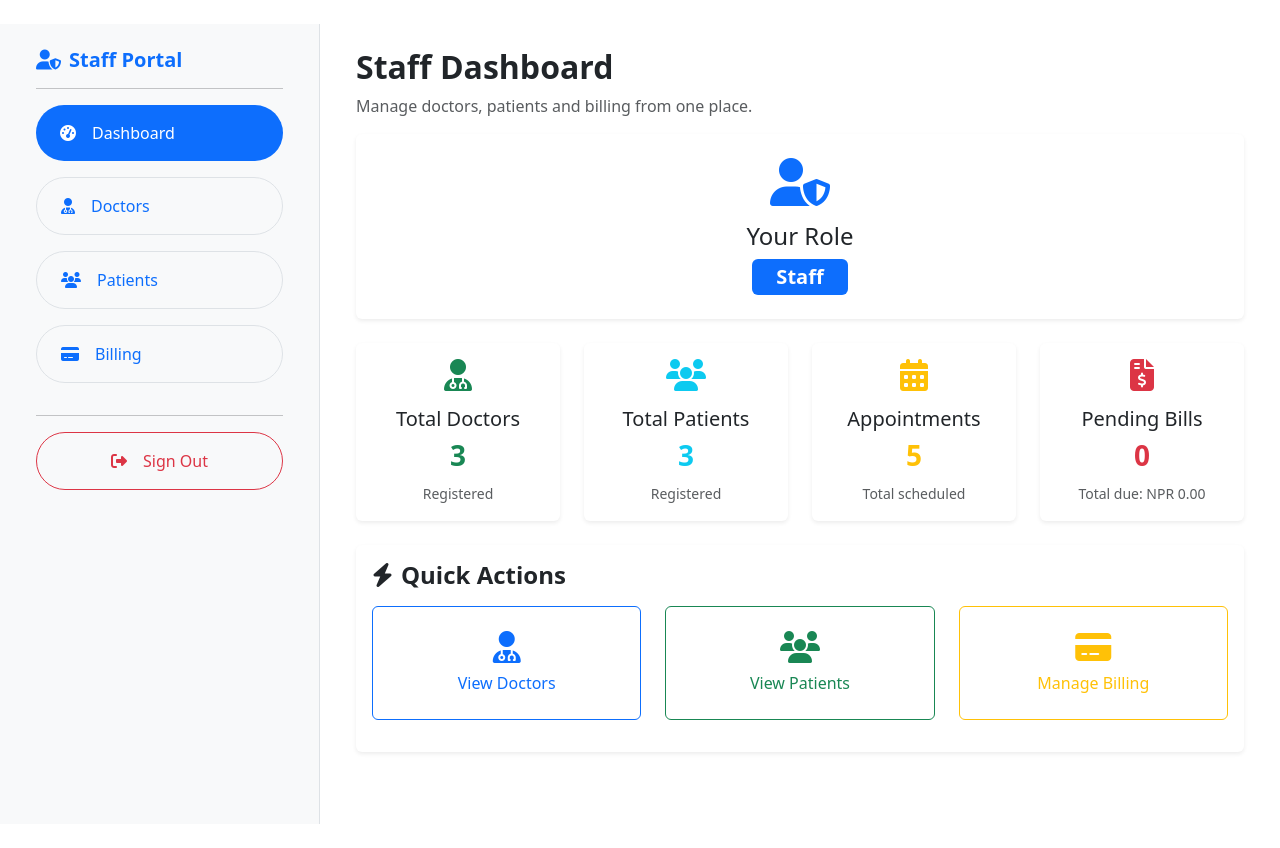
After one commit to pqrm1/medinfo, a Django app: page /staff-dashboard/ in a window 1280 px wide. The commit adds this page. Run offline with Django 5.2, Linux system fonts and the light colour scheme; a user stored in the database is signed in; data comes from the database, SQL or seed files in the repository; both versions use the stored data as it was after the commit; data that the repository does not hold is empty.

Commit message:
Add files via upload

```diff
--- /dev/null
+++ b/hospital_mngt/hospital/templates/staff_dashboard.html
@@ -0,0 +1,132 @@
+{% extends "base.html" %}
+
+{% block title %}Staff Dashboard - Med-Info HMS{% endblock %}
+
+{% block content %}
+<div class="container-fluid py-4">
+    <div class="row">
+        <!-- Sidebar -->
+        <div class="col-md-3 bg-light border-end min-vh-100">
+            <div class="p-4 sticky-top">
+                <h5 class="fw-bold text-primary"><i class="fas fa-user-shield me-2"></i>Staff Portal</h5>
+                <hr>
+                <ul class="nav flex-column">
+                    <li class="nav-item mb-3">
+                        <a href="{% url 'staff_dashboard' %}" class="nav-link active bg-primary text-white rounded-pill px-4 py-3">
+                            <i class="fas fa-tachometer-alt me-3"></i>Dashboard
+                        </a>
+                    </li>
+                    <li class="nav-item mb-3">
+                        <a href="{% url 'staff_view_doctors' %}" class="nav-link text-primary border rounded-pill px-4 py-3">
+                            <i class="fas fa-user-md me-3"></i>Doctors
+                        </a>
+                    </li>
+                    <li class="nav-item mb-3">
+                        <a href="{% url 'staff_view_patients' %}" class="nav-link text-primary border rounded-pill px-4 py-3">
+                            <i class="fas fa-users me-3"></i>Patients
+                        </a>
+                    </li>
+                    <li class="nav-item mb-3">
+                        <a href="{% url 'staff_billing' %}" class="nav-link text-primary border rounded-pill px-4 py-3">
+                            <i class="fas fa-credit-card me-3"></i>Billing
+                        </a>
+                    </li>
+                </ul>
+                <hr>
+                <a href="{% url 'logout_admin' %}" class="btn btn-outline-danger w-100 py-3 rounded-pill">
+                    <i class="fas fa-sign-out-alt me-3"></i>Sign Out
+                </a>
+            </div>
+        </div>
+
+        <!-- Main Content -->
+        <div class="col-md-9">
+            <div class="p-4">
+                <h2 class="fw-bold">Staff Dashboard</h2>
+                <p class="text-muted">Manage doctors, patients and billing from one place.</p>
+
+                <!-- Role Card -->
+                <div class="card shadow-sm mb-4 border-0">
+                    <div class="card-body text-center py-4">
+                        <i class="fas fa-user-shield fa-3x text-primary mb-3"></i>
+                        <h4>Your Role</h4>
+                        <span class="badge bg-primary fs-5 px-4 py-2">Staff</span>
+                    </div>
+                </div>
+
+                <!-- Stats Cards -->
+                <div class="row mb-4">
+                    <div class="col-md-3">
+                        <div class="card shadow-sm text-center border-0">
+                            <div class="card-body">
+                                <i class="fas fa-user-md fa-2x text-success mb-3"></i>
+                                <h5>Total Doctors</h5>
+                                <h3 class="fw-bold text-success">{{ doctor_count }}</h3>
+                                <small class="text-muted">Registered</small>
+                            </div>
+                        </div>
+                    </div>
+                    <div class="col-md-3">
+                        <div class="card shadow-sm text-center border-0">
+                            <div class="card-body">
+                                <i class="fas fa-users fa-2x text-info mb-3"></i>
+                                <h5>Total Patients</h5>
+                                <h3 class="fw-bold text-info">{{ patient_count }}</h3>
+                                <small class="text-muted">Registered</small>
+                            </div>
+                        </div>
+                    </div>
+                    <div class="col-md-3">
+                        <div class="card shadow-sm text-center border-0">
+                            <div class="card-body">
+                                <i class="fas fa-calendar-alt fa-2x text-warning mb-3"></i>
+                                <h5>Appointments</h5>
+                                <h3 class="fw-bold text-warning">{{ appointment_count }}</h3>
+                                <small class="text-muted">Total scheduled</small>
+                            </div>
+                        </div>
+                    </div>
+                    <div class="col-md-3">
+                        <div class="card shadow-sm text-center border-0">
+                            <div class="card-body">
+                                <i class="fas fa-file-invoice-dollar fa-2x text-danger mb-3"></i>
+                                <h5>Pending Bills</h5>
+                                <h3 class="fw-bold text-danger">{{ unpaid_count }}</h3>
+                                <small class="text-muted">Total due: NPR {{ total_due|floatformat:2 }}</small>
+                            </div>
+                        </div>
+                    </div>
+                </div>
+
+                <!-- Quick Actions -->
+                <div class="card shadow-sm border-0">
+                    <div class="card-body">
+                        <h4 class="fw-bold mb-3"><i class="fas fa-bolt me-2"></i>Quick Actions</h4>
+                        <div class="row">
+                            <div class="col-md-4 mb-3">
+                                <a href="{% url 'staff_view_doctors' %}" class="btn btn-outline-primary w-100 py-4">
+                                    <i class="fas fa-user-md fa-2x mb-2 d-block"></i>
+                                    View Doctors
+                                </a>
+                            </div>
+                            <div class="col-md-4 mb-3">
+                                <a href="{% url 'staff_view_patients' %}" class="btn btn-outline-success w-100 py-4">
+                                    <i class="fas fa-users fa-2x mb-2 d-block"></i>
+                                    View Patients
+                                </a>
+                            </div>
+                            <div class="col-md-4 mb-3">
+                                <a href="{% url 'staff_billing' %}" class="btn btn-outline-warning w-100 py-4">
+                                    <i class="fas fa-credit-card fa-2x mb-2 d-block"></i>
+                                    Manage Billing
+                                </a>
+                            </div>
+                        </div>
+                    </div>
+                </div>
+
+            </div>
+        </div>
+    </div>
+</div>
+{% endblock %}
--- a/hospital_mngt/hospital/urls.py
+++ b/hospital_mngt/hospital/urls.py
@@ -4,14 +4,15 @@ from django.conf.urls.static import static
 
 from .views import (
     About, Home, Contact,
-    main_login, admin_login, doctor_login, patient_login,
-    Logout_admin, Index,
+    main_login, admin_login, staff_login, doctor_login, patient_login,
+    Logout_admin, Index, staff_dashboard,
+    staff_view_doctors, staff_view_patients, staff_billing, mark_bill_paid,
     View_Doctor, Delete_Doctor, Add_Doctor,
     View_Patient, Delete_Patient, Add_Patient,
     View_Appointment, Add_Appointment, Delete_Appointment,
-    signup, doctor_signup, patient_signup,
-    patient_dashboard,doctor_dashboard,doctor_appointments, doctor_prescriptions,doctor_my_patients,
-    patient_book_appointment, patient_appointments,cancel_appointment, prescribe_medicine#
+    signup, admin_signup, staff_signup, doctor_signup, patient_signup,
+    patient_dashboard, doctor_dashboard, doctor_appointments, doctor_prescriptions, doctor_my_patients,
+    patient_book_appointment, patient_appointments, cancel_appointment, prescribe_medicine,
 )
 
 urlpatterns = [
@@ -25,9 +26,12 @@ urlpatterns = [
     # Login & Signup
     path('login/', main_login, name='main_login'),
     path('admin-login/', admin_login, name='admin_login'),
+    path('staff-login/', staff_login, name='staff_login'),
     path('doctor-login/', doctor_login, name='doctor_login'),
     path('patient-login/', patient_login, name='patient_login'),
     path('signup/', signup, name='signup'),
+    path('admin-signup/', admin_signup, name='admin_signup'),
+    path('staff-signup/', staff_signup, name='staff_signup'),
     path('doctor-signup/', doctor_signup, name='doctor_signup'),
     path('patient-signup/', patient_signup, name='patient_signup'),
 
@@ -35,7 +39,14 @@ urlpatterns = [
 
     # Dashboards
     path('index/', Index, name='dashboard'),
+    path('staff-dashboard/', staff_dashboard, name='staff_dashboard'),
     path('patient-dashboard/', patient_dashboard, name='patient_dashboard'),
+
+    # Staff portal (new)
+    path('staff/doctors/', staff_view_doctors, name='staff_view_doctors'),
+    path('staff/patients/', staff_view_patients, name='staff_view_patients'),
+    path('staff/billing/', staff_billing, name='staff_billing'),
+    path('staff/bill/<int:bill_id>/pay/', mark_bill_paid, name='mark_bill_paid'),
 
     # Admin CRUD
     path('view_doctor/', View_Doctor, name='view_doctor'),
--- a/hospital_mngt/hospital/views.py
+++ b/hospital_mngt/hospital/views.py
@@ -1,10 +1,20 @@
 from django.contrib.auth import authenticate, login, logout
+from django.contrib.auth.models import User
 from django.shortcuts import render, redirect, get_object_or_404
 from django.contrib import messages
-from .models import Doctor, Patient, Appointment, Prescription, PrescriptionItem
 from datetime import date
 from datetime import date as dt_date
-from .models import Patient, MedicalFile, Appointment  # ← ADD MedicalFile here
+
+from .models import (
+    Doctor,
+    Patient,
+    Appointment,
+    MedicalFile,
+    Prescription,
+    PrescriptionItem,
+    Bill,
+    BillItem,
+)
 
 
 # ===================== PUBLIC PAGES =====================
@@ -26,15 +36,30 @@ def main_login(request):
 
 
 def admin_login(request):
+    """Login view for admin/superuser accounts."""
+    if request.method == "POST":
+        username = request.POST.get('username')
+        password = request.POST.get('password')
+        user = authenticate(request, username=username, password=password)
+        if user is not None and user.is_superuser:
+            login(request, user)
+            return redirect('dashboard')
+        else:
+            messages.error(request, "Invalid admin username or password")
+    return redirect('main_login')
+
+
+def staff_login(request):
+    """Login view for non-superuser staff accounts."""
     if request.method == "POST":
         username = request.POST.get('username')
         password = request.POST.get('password')
         user = authenticate(request, username=username, password=password)
         if user is not None and user.is_staff:
             login(request, user)
-            return redirect('dashboard')
+            return redirect('staff_dashboard')
         else:
-            messages.error(request, "Invalid admin username or password")
+            messages.error(request, "Invalid staff username or password")
     return redirect('main_login')
 
 
@@ -98,6 +123,7 @@ def Logout_admin(request):
 
 # ===================== ADMIN DASHBOARD & FUNCTIONS =====================
 def Index(request):
+    """Admin dashboard (original admin portal)."""
     if not request.user.is_authenticated or not request.user.is_staff:
         return redirect('main_login')
 
@@ -107,6 +133,74 @@ def Index(request):
 
     context = {'d': d_count, 'p': p_count, 'a': a_count}
     return render(request, 'index.html', context)
+
+
+def staff_dashboard(request):
+    """Staff portal dashboard (separate from admin)."""
+    if not request.user.is_authenticated or not request.user.is_staff:
+        return redirect('main_login')
+
+    doctor_count = Doctor.objects.count()
+    patient_count = Patient.objects.count()
+    appointment_count = Appointment.objects.count()
+
+    unpaid_bills = Bill.objects.filter(status__in=['unpaid', 'partial'])
+    unpaid_count = unpaid_bills.count()
+    total_due = sum(b.balance_due for b in unpaid_bills)
+
+    context = {
+        'doctor_count': doctor_count,
+        'patient_count': patient_count,
+        'appointment_count': appointment_count,
+        'unpaid_count': unpaid_count,
+        'total_due': total_due,
+    }
+    return render(request, 'staff_dashboard.html', context)
+
+
+def staff_view_doctors(request):
+    if not request.user.is_authenticated or not request.user.is_staff:
+        return redirect('main_login')
+
+    doctors = Doctor.objects.all().order_by('Name')
+    return render(request, 'staff_view_doctors.html', {'doctors': doctors})
+
+
+def staff_view_patients(request):
+    if not request.user.is_authenticated or not request.user.is_staff:
+        return redirect('main_login')
+
+    patients = Patient.objects.all().order_by('Name')
+    return render(request, 'staff_view_patients.html', {'patients': patients})
+
+
+def staff_billing(request):
+    if not request.user.is_authenticated or not request.user.is_staff:
+        return redirect('main_login')
+
+    bills = Bill.objects.all().order_by('-issue_date')
+    unpaid_bills = bills.filter(status__in=['unpaid', 'partial'])
+    total_due = sum(b.balance_due for b in unpaid_bills)
+
+    context = {
+        'bills': bills,
+        'total_due': total_due,
+    }
+    return render(request, 'staff_billing.html', context)
+
+
+def mark_bill_paid(request, bill_id):
+    if not request.user.is_authenticated or not request.user.is_staff:
+        return redirect('main_login')
+
+    bill = get_object_or_404(Bill, id=bill_id)
+    if request.method == 'POST':
+        bill.paid_amount = bill.total_amount
+        bill.status = 'paid'
+        bill.save()
+        messages.success(request, f"Bill {bill.bill_number} marked as paid.")
+
+    return redirect('staff_billing')
 
 
 def View_Doctor(request):
@@ -262,6 +356,48 @@ def patient_signup(request):
 
     return redirect('signup')
 
+
+def admin_signup(request):
+    if request.method == "POST":
+        username = request.POST.get('username')
+        email = request.POST.get('email')
+        password = request.POST.get('password')
+        password2 = request.POST.get('password2')
+
+        if not username or not password:
+            messages.error(request, "Username and password are required.")
+        elif password != password2:
+            messages.error(request, "Passwords do not match.")
+        elif User.objects.filter(username=username).exists():
+            messages.error(request, "Username already taken.")
+        else:
+            User.objects.create_superuser(username=username, email=email, password=password)
+            messages.success(request, "Admin account created successfully! You can now login.")
+            return redirect('main_login')
+
+    return redirect('signup')
+
+
+def staff_signup(request):
+    if request.method == "POST":
+        username = request.POST.get('username')
+        email = request.POST.get('email')
+        password = request.POST.get('password')
+        password2 = request.POST.get('password2')
+
+        if not username or not password:
+            messages.error(request, "Username and password are required.")
+        elif password != password2:
+            messages.error(request, "Passwords do not match.")
+        elif User.objects.filter(username=username).exists():
+            messages.error(request, "Username already taken.")
+        else:
+            User.objects.create_user(username=username, email=email, password=password, is_staff=True)
+            messages.success(request, "Staff account created successfully! You can now login.")
+            return redirect('main_login')
+
+    return redirect('signup')
+
 def patient_dashboard(request):
     # Check if user is logged in as patient
     if request.session.get('user_type') != 'patient':
@@ -286,8 +422,6 @@ def patient_dashboard(request):
             description=description,
             file=file_obj
         )
-        # Optional: add success message
-        # messages.success(request, "File uploaded successfully!")
         return redirect('patient_dashboard')
 
     # Load data
```
Also changed, not shown: hospital_mngt/hospital/templates/login.html (+19 -0 lines), hospital_mngt/hospital/templates/navigation.html (+7 -7 lines), hospital_mngt/hospital/templates/signup.html (+16 -2 lines), hospital_mngt/hospital/templates/staff_billing.html (added, +126 -0 lines), hospital_mngt/hospital/templates/staff_view_doctors.html (added, +101 -0 lines), hospital_mngt/hospital/templates/staff_view_patients.html (added, +103 -0 lines), hospital_mngt/db.sqlite3, hospital_mngt/media/medical_files/2026/01/20/screenshot-2026-01-19_18-26-34.png (added), hospital_mngt/media/medical_files/2026/01/21/screenshot-2026-01-19_18-24-36.png (added).
